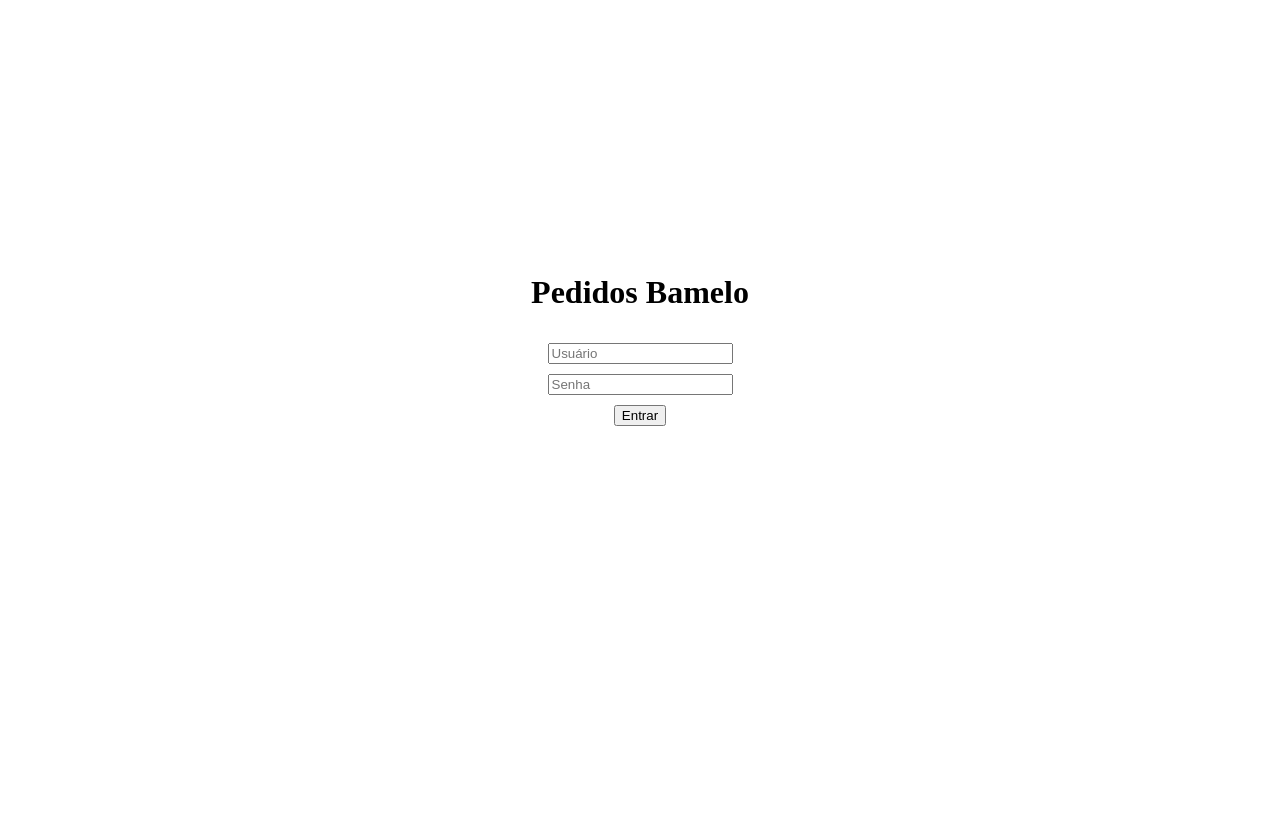
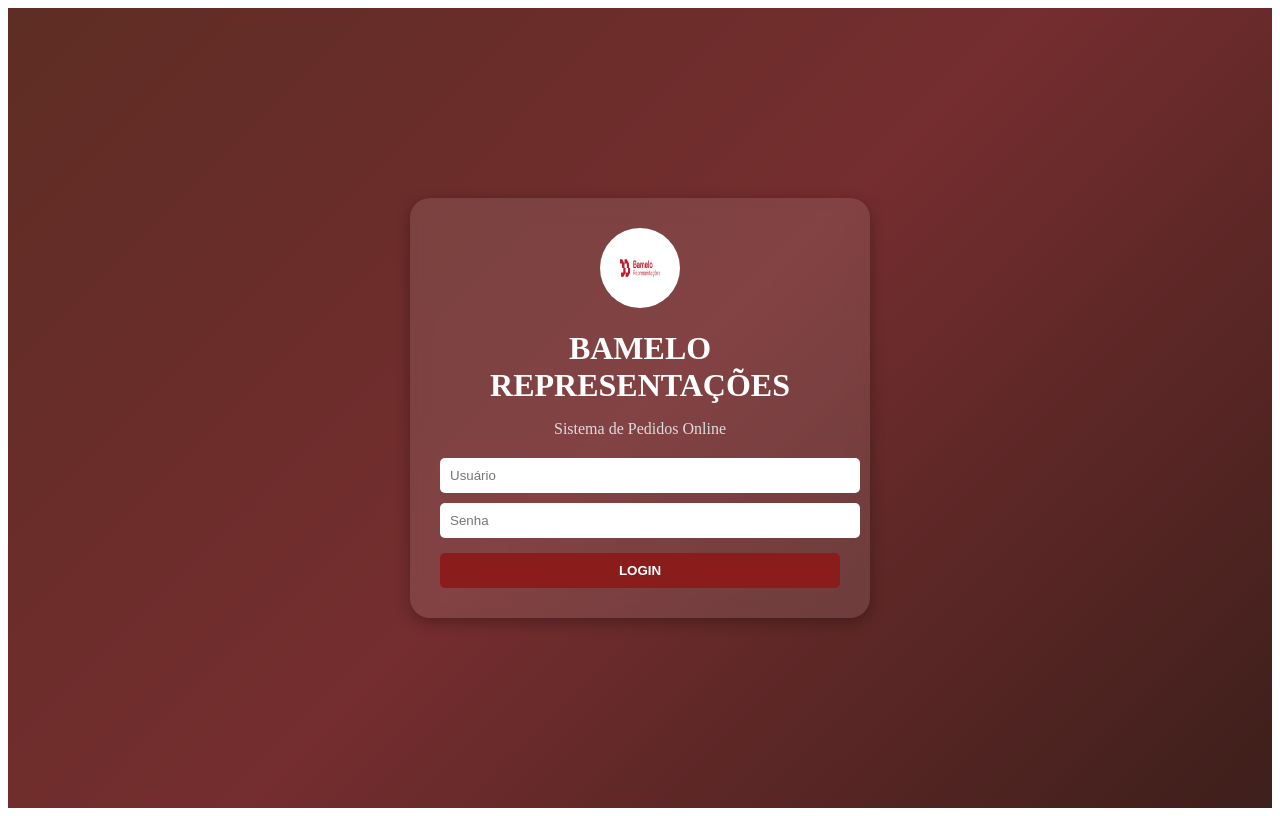
Before and after one commit to rubensbmelo/pedidos-bamelo, a React (Vite) app: page / in a window 1280 px wide. Built offline with nearby package versions, Linux system fonts and the light colour scheme.

Commit message:
Tela de login estilizada com identidade visual da Bamelo

```diff
--- a/index.html
+++ b/index.html
@@ -2,7 +2,6 @@
 <html lang="pt-br">
   <head>
     <meta charset="UTF-8" />
-    <link rel="icon" href="/favicon.ico" />
     <meta name="viewport" content="width=device-width, initial-scale=1.0" />
     <title>Pedidos Bamelo</title>
   </head>
--- a/src/PedidosBamelo.jsx
+++ b/src/PedidosBamelo.jsx
@@ -15,11 +15,77 @@
 
   if (!loggedIn) {
     return (
-      <div style={{ display: 'flex', flexDirection: 'column', gap: 10, alignItems: 'center', marginTop: '20%' }}>
-        <h1>Pedidos Bamelo</h1>
-        <input placeholder="Usuário" value={user} onChange={(e) => setUser(e.target.value)} />
-        <input placeholder="Senha" type="password" value={pass} onChange={(e) => setPass(e.target.value)} />
-        <button onClick={handleLogin}>Entrar</button>
+      <div style={{
+        display: 'flex',
+        alignItems: 'center',
+        justifyContent: 'center',
+        minHeight: '100vh',
+        background: 'linear-gradient(135deg, #5e2d24, #752d2f, #3d1f1b)'
+      }}>
+        <div style={{
+          background: 'rgba(255, 255, 255, 0.1)',
+          backdropFilter: 'blur(10px)',
+          borderRadius: '20px',
+          padding: '30px',
+          width: '100%',
+          maxWidth: '400px',
+          textAlign: 'center',
+          boxShadow: '0 4px 15px rgba(0,0,0,0.3)'
+        }}>
+          <div style={{
+            backgroundColor: '#fff',
+            borderRadius: '50%',
+            width: '80px',
+            height: '80px',
+            margin: '0 auto 15px',
+            display: 'flex',
+            alignItems: 'center',
+            justifyContent: 'center'
+          }}>
+            <img src="/logo.png" alt="Logo Bamelo" style={{ width: '60px', height: '60px' }} />
+          </div>
+          <h1 style={{ color: '#fff', marginBottom: '5px' }}>BAMELO REPRESENTAÇÕES</h1>
+          <p style={{ color: '#ddd', marginBottom: '20px' }}>Sistema de Pedidos Online</p>
+          <input
+            placeholder="Usuário"
+            value={user}
+            onChange={(e) => setUser(e.target.value)}
+            style={{
+              width: '100%',
+              marginBottom: '10px',
+              padding: '10px',
+              borderRadius: '5px',
+              border: 'none'
+            }}
+          />
+          <input
+            placeholder="Senha"
+            type="password"
+            value={pass}
+            onChange={(e) => setPass(e.target.value)}
+            style={{
+              width: '100%',
+              marginBottom: '15px',
+              padding: '10px',
+              borderRadius: '5px',
+              border: 'none'
+            }}
+          />
+          <button
+            onClick={handleLogin}
+            style={{
+              width: '100%',
+              backgroundColor: '#8b1c1c',
+              color: '#fff',
+              padding: '10px',
+              borderRadius: '5px',
+              border: 'none',
+              fontWeight: 'bold'
+            }}
+          >
+            LOGIN
+          </button>
+        </div>
       </div>
     );
   }
@@ -27,7 +93,7 @@
   return (
     <div style={{ padding: 20 }}>
       <h2>Bem-vindo ao sistema Pedidos Bamelo</h2>
-      <p>Aqui futuramente terá: cadastro, consulta e geração de PDFs.</p>
+      <p>Em breve: cadastro, consulta e geração de PDFs.</p>
     </div>
   );
 }
```
Also changed, not shown: public/logo.png (added), vite.config.js (line endings or trailing spaces), 1 other file (tests, documents, lock files or other folders).
